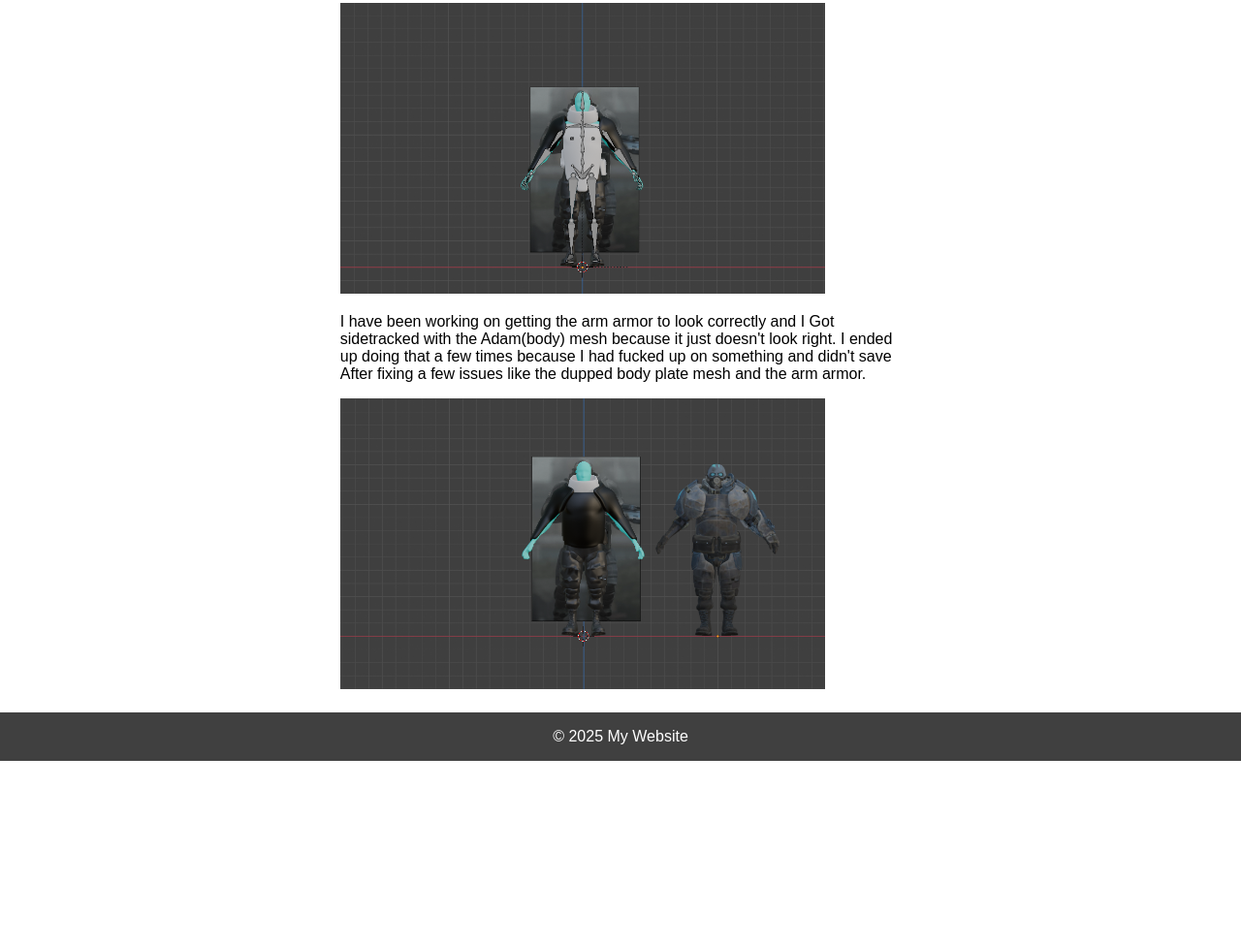
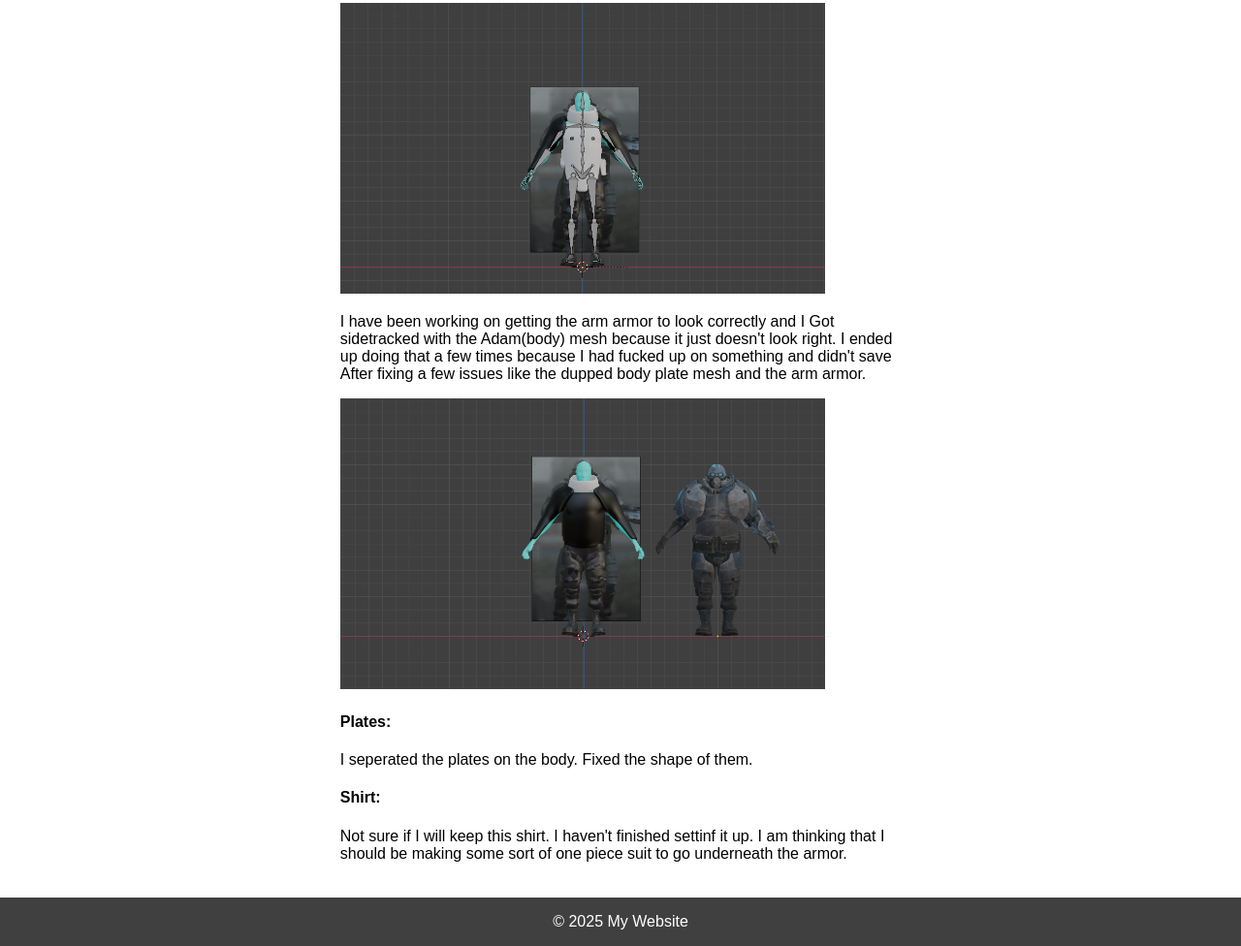
Before and after one commit to WestinSherman/Blender, an Astro site: page /projects/PerfectMe in a window 1280 px wide. Shown: the part 3735-4711 px from the top of the page at 97% size. Before the commit the page ends 4520 px from the top, so only its background shows below. Built offline with nearby package versions, Linux system fonts and the light colour scheme; Astro itself is replaced by a stand-in of ours.

Commit message:
Added Shirt.

```diff
--- a/src/pages/projects/PerfectMe.mdx
+++ b/src/pages/projects/PerfectMe.mdx
@@ -66,6 +66,11 @@ I have been working on getting the arm armor to look correctly and I Got sidetra
 because it just doesn't look right. I ended up doing that a few times because I had fucked up on something and didn't save After
 fixing a few issues like the dupped body plate mesh and the arm armor.
 <Image src={WallHammerRef} alt="Adam" width={500} height={300} />
+#### Plates:
+I seperated the plates on the body. Fixed the shape of them.
+#### Shirt:
+Not sure if I will keep this shirt. I haven't finished settinf it up. I am thinking
+that I should be making some sort of one piece suit to go underneath the armor.
  {/*
  TODO:
  Add download link for blender.
--- a/src/styles/global.css
+++ b/src/styles/global.css
@@ -7,11 +7,11 @@
 
 /* Reset body margins and set min-height */
 body {
-    font-family: Arial, sans-serif;
-    padding-top: 50px;
     margin: 0;
     display: flex;
     flex-direction: column;
+    font-family: Arial, sans-serif;
+    padding-top: 50px;
     min-height: 100vh;
     /* Ensure full height */
 }
```
